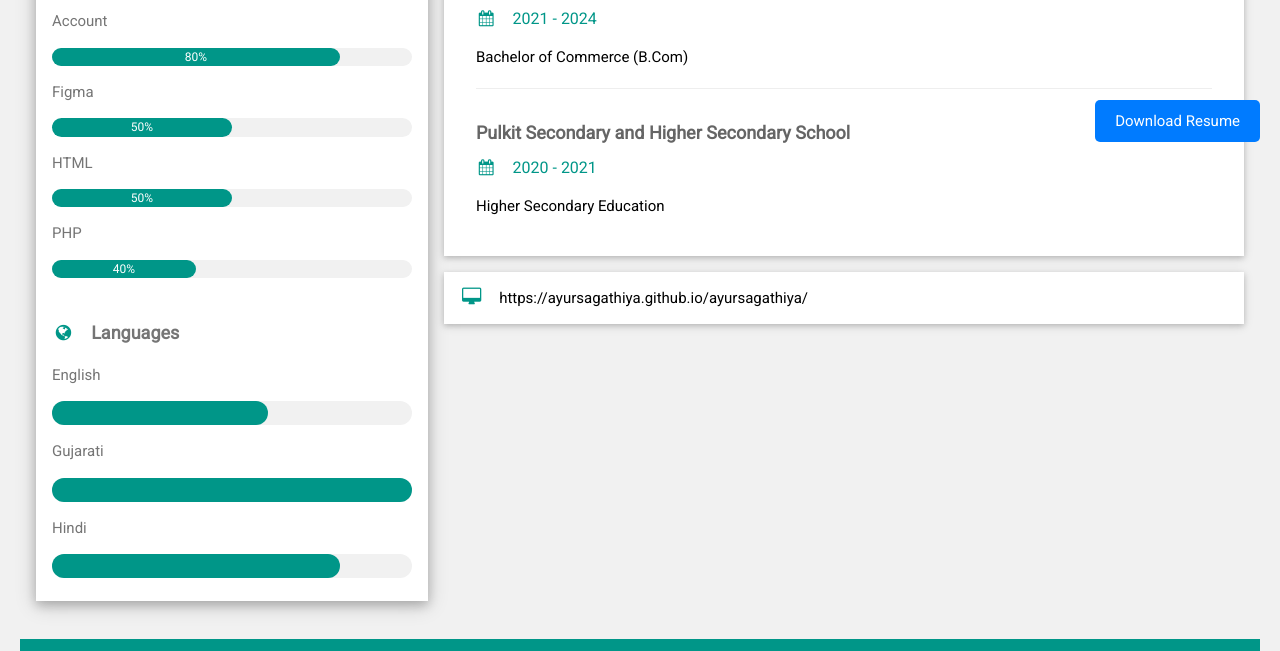
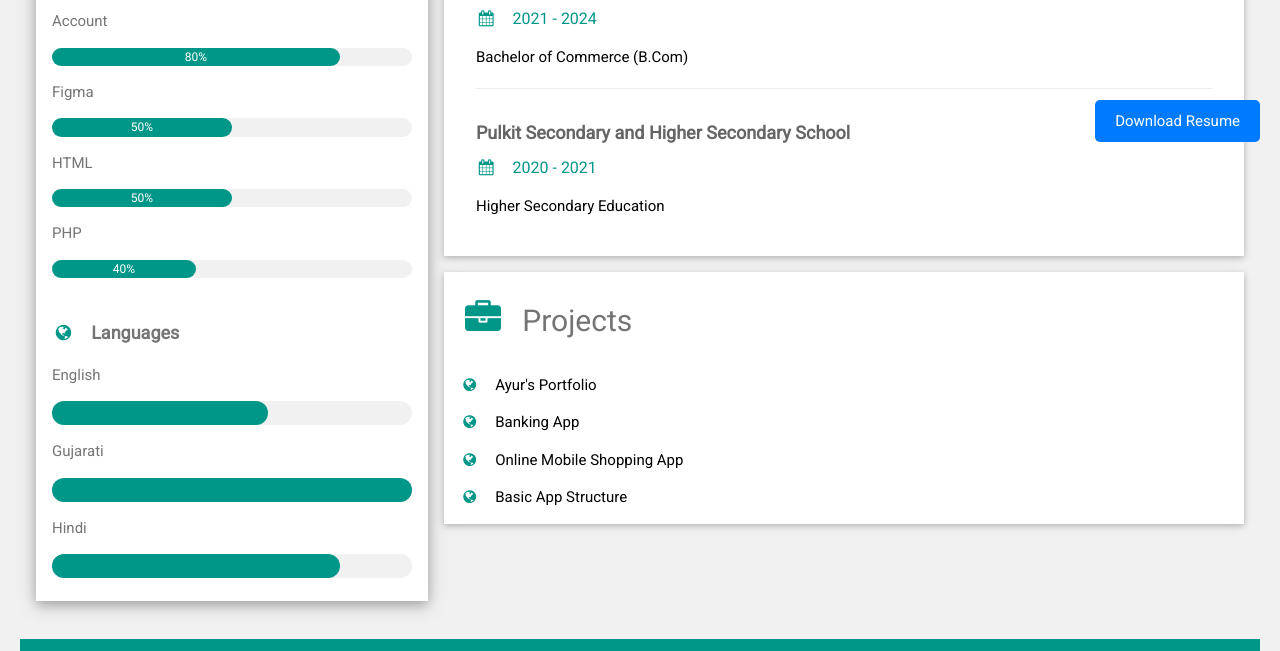
Before and after one commit to ayursagathiya/ayursagathiya, a plain HTML site: page index.html in a window 1280 px wide. Shown: the part 638-1289 px from the top of the page. Drawn offline with nearby package versions, Linux system fonts and the light colour scheme.

Commit message:
added Portfolio section by madhavgediya

```diff
--- a/index.html
+++ b/index.html
@@ -158,7 +158,14 @@
       </div>
 
       <div class="w3-container w3-card w3-white w3-margin-bottom">
-        <p><i class="fa fa-desktop fa-fw w3-margin-right w3-large w3-text-teal"></i><a href="https://ayursagathiya.github.io/ayursagathiya/" style="text-decoration: none;">https://ayursagathiya.github.io/ayursagathiya/</a></p>
+        <div>
+        <h2 class="w3-text-grey w3-padding-16"><i class="fa fa-briefcase fa-fw w3-margin-right w3-xxlarge w3-text-teal"></i>Projects</h2>
+
+        </div>
+        <p><i class="fa fa-globe fa-fw w3-margin-right w3-text-teal"></i><a href="https://ayursagathiya.github.io/ayursagathiya/" style="text-decoration: none;">Ayur's Portfolio</a></p>
+        <p><i class="fa fa-globe fa-fw w3-margin-right w3-text-teal"></i><a href="https://www.figma.com/proto/AWvtXBw3TbNWnTgHvXMaQ4/Banking-App?page-id=0%3A1&node-id=1-2&p=f&viewport=228%2C276%2C0.48&t=ea24z7lor0l5WElk-1&scaling=scale-down&content-scaling=fixed&starting-point-node-id=1%3A2" style="text-decoration: none;">Banking App</a></p>
+        <p><i class="fa fa-globe fa-fw w3-margin-right w3-text-teal"></i><a href="https://www.figma.com/proto/BSXYvqgrlqJq4FWz3XxPFr/Online-Mobile-Shopping-App?page-id=0%3A1&node-id=1-2&p=f&viewport=234%2C336%2C0.46&t=rhJy4cjNvvBG9uI9-1&scaling=scale-down&content-scaling=fixed&starting-point-node-id=1%3A2 " style="text-decoration: none;">Online Mobile Shopping App</a></p>
+        <p><i class="fa fa-globe fa-fw w3-margin-right w3-text-teal"></i><a href="https://www.figma.com/proto/uknBJzJVziBNNhXadHwcJo/Sagathiya-Hand-Bag-Ecom-V1?page-id=0%3A1&node-id=1-3&p=f&viewport=170%2C201%2C0.64&t=Tyksnqa0DMsMzX9N-1&scaling=scale-down&content-scaling=fixed&starting-point-node-id=1%3A3" style="text-decoration: none;">Basic App Structure</a></p>
 
       </div>
     <!-- End Right Column -->
@@ -176,7 +183,7 @@
   <i class="fa fa-instagram w3-hover-opacity"></i>
   <i class="fa fa-snapchat w3-hover-opacity"></i>
   <i class="fa fa-linkedin w3-hover-opacity"></i>
-  <p>Powered by <a href="" target="_blank">Madhav Gediya</a></p>
+  <p>Powered by <a href="http://madhavgediya.vercel.app/" target="_blank">Madhav Gediya</a></p>
 </footer>
 <button class="download-btn" onclick="printResume()">Download Resume</button>
 
```
